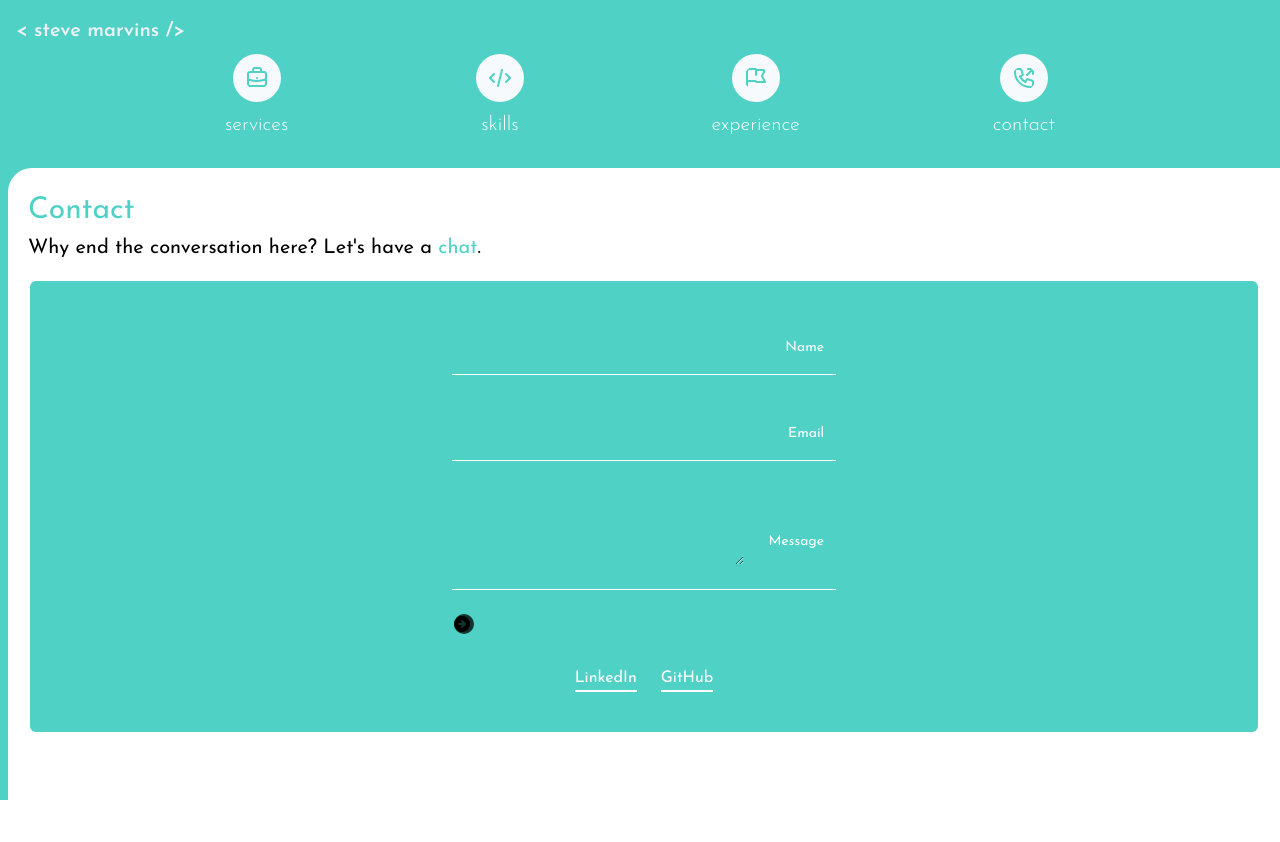
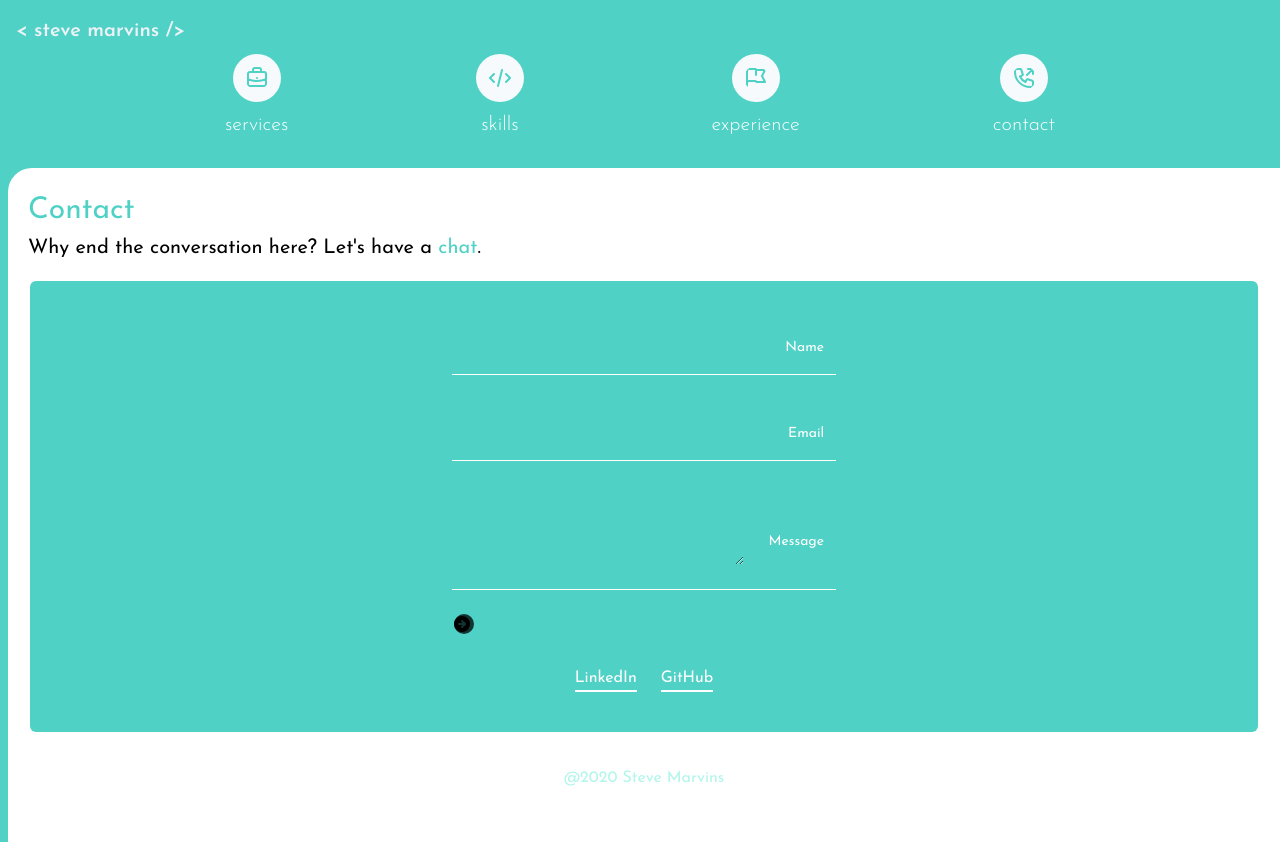
Before and after one commit to smarvins/Personal-Website, a React (Create React App) app: page /contact in a window 1280 px wide. Before the commit the page ends 800 px from the top, so only its background shows below. Built offline with nearby package versions, Linux system fonts and the light colour scheme; what react-alert-template-basic would draw is missing.

Commit message:
new comments for easier navigation

```diff
--- a/src/components/Contact.js
+++ b/src/components/Contact.js
@@ -1,6 +1,5 @@
 import React from 'react';
 import { useAlert } from 'react-alert';
-import { Link } from 'react-router-dom';
 import emailjs from 'emailjs-com';
 import '../styles/main.css';
 import '../App.css';
@@ -21,7 +20,7 @@ function Contact() {
   }
 
   return (
-    <div className="flex flex-col font-body h-screen bg-red-400 sm:bg-green-400 md:bg-blue-400 lg:bg-pink-400 xl:bg-teal-400">
+    <div className="flex flex-col font-body h-full bg-red-400 sm:bg-green-400 md:bg-blue-400 lg:bg-pink-400 xl:bg-teal-400">
       {/* Navbar */}
       <div className="flex-initial">
         <Navbar/>
@@ -30,11 +29,11 @@ function Contact() {
         <p className="text-3xl text-red-400 sm:text-green-400 md:text-blue-400 lg:text-pink-400 xl:text-teal-400">Contact</p>
         <p className="text-xl">Why end the conversation here? Let's have a <span className="text-red-400 sm:text-green-400 md:text-blue-400 lg:text-pink-400 xl:text-teal-400">chat</span>.</p>
         {/* Card section */}
-        <div className="overflow-y-auto h-screen mt-4 ">
+        <div className="overflow-y-auto h-full lg:h-screen xl:h-full mt-4 ">
 
-          {/* Kazi */}
-          <div className="border-2 border-red-400 sm:border-green-400 md:border-white lg:border-white xl:border-white rounded-md">
-            <div className="md:bg-blue-400 lg:bg-pink-400 xl:bg-teal-400 p-5 sm:p-10 rounded-md md:w-full lg:h-full">
+          {/* Contact Form */}
+          <div className="border-2 border-red-400 sm:border-green-400 md:border-white lg:border-white xl:border-white rounded-md ">
+            <div className="md:bg-blue-400 lg:bg-pink-400 xl:bg-teal-400 p-5 sm:p-10 rounded-md md:w-full ">
               <form className="w-full max-w-sm m-auto" onSubmit={sendEmail}>
 
                 <div className="flex items-center border-b border-red-400 sm:border-green-400 md:border-white lg:border-white xl:border-white py-2 mb-4">
@@ -73,6 +72,8 @@ function Contact() {
             </div>
           </div>
 
+            {/* Trademark */}
+          <p className="flex justify-center text-red-200 sm:text-green-200 md:text-blue-200 lg:text-pink-200 xl:text-teal-200 my-8">@2020 Steve Marvins</p>
 
         </div>
         <div>
```
